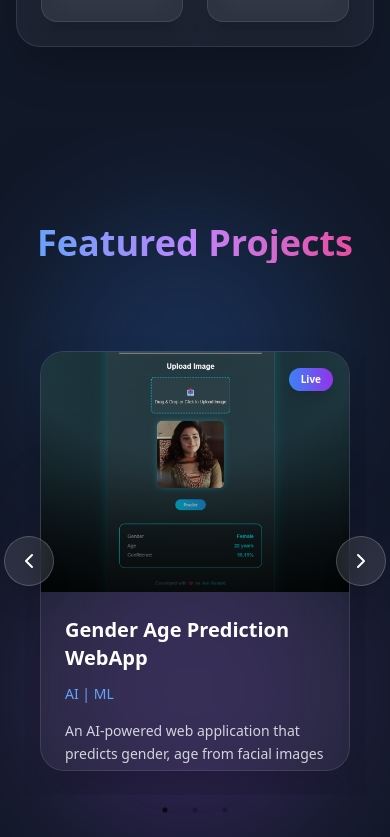
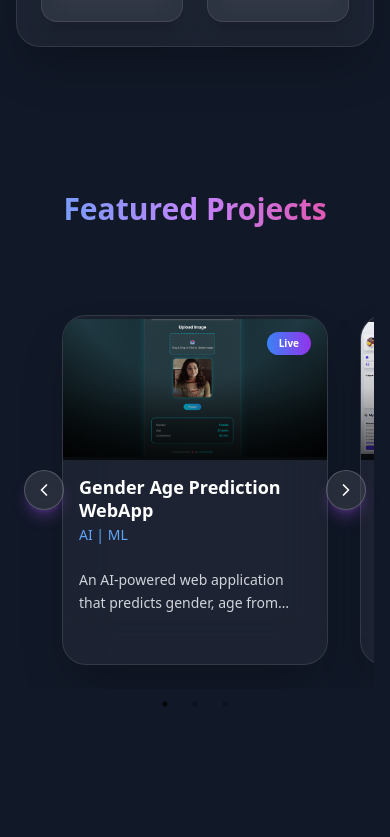
Before and after one commit to joerenald/my-portfolio, a React (Vite) app: page / in a window 390 px wide. Shown: the part 5060-5897 px from the top of the page. Built offline with nearby package versions, Linux system fonts and the light colour scheme.

Commit message:
Improve projects section and mobile UI

```diff
--- a/src/components/Projects.jsx
+++ b/src/components/Projects.jsx
@@ -57,12 +57,29 @@ function NextArrow({ onClick }) {
   return (
     <button
       onClick={onClick}
-      className="absolute -right-5 top-1/2 -translate-y-1/2 z-20
-      bg-white/10 backdrop-blur-md border border-white/20
-      p-3 rounded-full shadow-xl hover:scale-110
-      hover:bg-blue-500/20 transition duration-300"
+      className="
+      absolute right-2 md:right-4
+      top-1/2 -translate-y-1/2
+      z-[999]
+
+      w-10 h-10 md:w-12 md:h-12
+      rounded-full
+
+      bg-white/10
+      backdrop-blur-xl
+      border border-white/20
+
+      flex items-center justify-center
+
+      shadow-lg shadow-purple-500/30
+
+      hover:scale-110
+      hover:bg-purple-500/20
+
+      transition-all duration-300
+      "
     >
-      <ChevronRight className="text-white" size={24} />
+      <ChevronRight size={20} className="text-white" />
     </button>
   );
 }
@@ -71,16 +88,32 @@ function PrevArrow({ onClick }) {
   return (
     <button
       onClick={onClick}
-      className="absolute -left-5 top-1/2 -translate-y-1/2 z-20
-      bg-white/10 backdrop-blur-md border border-white/20
-      p-3 rounded-full shadow-xl hover:scale-110
-      hover:bg-blue-500/20 transition duration-300"
+      className="
+      absolute left-2 md:left-4
+      top-1/2 -translate-y-1/2
+      z-[999]
+
+      w-10 h-10 md:w-12 md:h-12
+      rounded-full
+
+      bg-white/10
+      backdrop-blur-xl
+      border border-white/20
+
+      flex items-center justify-center
+
+      shadow-lg shadow-purple-500/30
+
+      hover:scale-110
+      hover:bg-purple-500/20
+
+      transition-all duration-300
+      "
     >
-      <ChevronLeft className="text-white" size={24} />
+      <ChevronLeft size={20} className="text-white" />
     </button>
   );
 }
-
 export default function Projects() {
   const [selectedProject, setSelectedProject] = useState(null);
 
@@ -99,10 +132,8 @@ export default function Projects() {
   speed: 700,
   slidesToShow: 3,
   slidesToScroll: 1,
-  autoplay: false,
-  pauseOnHover: true,
-  centerMode: false,
 
+  arrows: true,
   nextArrow: <NextArrow />,
   prevArrow: <PrevArrow />,
 
@@ -114,14 +145,17 @@ export default function Projects() {
       },
     },
     {
-      breakpoint: 640,
+      breakpoint: 768,
       settings: {
         slidesToShow: 1,
+        slidesToScroll: 1,
+        centerMode: true,
+        centerPadding: "30px",
+        arrows: true,
       },
     },
   ],
 };
-
   /* IMAGE SLIDER INSIDE MODAL */
 
   const imageSliderSettings = {
@@ -137,7 +171,7 @@ export default function Projects() {
     <section
       id="projects"
       ref={ref}
-      className="py-24 px-6 bg-gray-900 overflow-hidden relative"
+     className="py-16 md:py-24 px-4 md:px-6"
     >
       {/* BACKGROUND GLOW */}
 
@@ -155,7 +189,7 @@ export default function Projects() {
         {/* TITLE */}
 
         <motion.h2
-          className="text-4xl md:text-5xl font-extrabold text-center mb-16
+          className="text-3xl md:text-5xl font-extrabold text-center mb-16
           bg-gradient-to-r from-blue-400 via-purple-400 to-pink-500
           bg-clip-text text-transparent"
           initial={{ opacity: 0, y: 40 }}
@@ -185,7 +219,7 @@ className="
 relative group rounded-3xl overflow-hidden
 bg-white/5 backdrop-blur-xl border border-white/10
 shadow-2xl cursor-pointer
-h-[420px] md:h-[500px]
+h-[350px] md:h-[500px]
 flex flex-col
 "
   onClick={() => setSelectedProject(project)}
@@ -208,13 +242,18 @@ flex flex-col
   </span>
 
   {/* IMAGE */}
-  <div className="relative h-60 overflow-hidden flex-shrink-0">
+<div className="relative h-36 md:h-60 overflow-hidden flex-shrink-0">
     <img
       src={project.images[0]}
       alt={project.title}
-      className="w-full h-full object-cover
-      group-hover:scale-110 group-hover:rotate-1
-      transition duration-[1200ms]"
+      className="
+w-full
+h-full
+object-contain
+bg-black/10
+group-hover:scale-105
+transition duration-700
+"
     />
 
     <div
@@ -224,15 +263,8 @@ flex flex-col
   </div>
 
   {/* CONTENT */}
-  <div className="relative z-10 p-6 flex flex-col flex-grow">
-    <h3
-  className="
-  text-xl md:text-2xl
-  font-bold text-white mb-3
-  min-h-[56px]
-  line-clamp-2
-  "
->
+ <div className="relative z-10 p-4 flex flex-col gap-1">
+  <h3 className="text-lg md:text-2xl font-bold text-white leading-tight">
   {project.title}
 </h3>
 
@@ -241,22 +273,32 @@ flex flex-col
     </p>
 
    <p
-      className="text-gray-300 text-sm leading-relaxed
-      line-clamp-4 flex-grow"
+  className="
+  text-gray-300
+  text-sm
+  leading-relaxed
+  line-clamp-2
+  mt-1
+  "
 >
   {project.description}
 </p>
-
     {/* BUTTON */}
     <div
-      className="mt-6 opacity-0 translate-y-5
+      className="mt-3 opacity-0 translate-y-5
       group-hover:opacity-100 group-hover:translate-y-0
       transition duration-500"
     >
      <button
-        className="px-5 py-2 rounded-xl
-        bg-gradient-to-r from-blue-500 to-purple-600
-        text-white font-medium shadow-lg"
+  className="
+  px-4 py-2
+  text-sm
+  rounded-xl
+  bg-gradient-to-r
+  from-blue-500
+  to-purple-600
+  text-white
+  "
 >
         View Details
       </button>
@@ -307,7 +349,15 @@ flex flex-col
 
               {/* TITLE */}
 
-              <h3 className="text-3xl font-bold text-white mb-3">
+              <h3
+  className="
+  text-xl md:text-2xl
+  font-bold
+  text-white
+  line-clamp-2
+  min-h-[56px]
+"
+>
                 {selectedProject.title}
               </h3>
 
@@ -327,7 +377,7 @@ flex flex-col
                     <img
                       src={img}
                       alt=""
-                      className="rounded-2xl w-full h-[420px] object-cover"
+                      className="rounded-2xl w-full h-[420px] object-contain"
                     />
                   </div>
                 ))}
--- a/src/index.css
+++ b/src/index.css
@@ -249,3 +249,14 @@ body {
 
   z-index: 1;
 }
+/* Hide default slick arrows */
+.slick-prev:before,
+.slick-next:before {
+  display: none !important;
+}
+
+/* Keep custom arrows above cards */
+.slick-prev,
+.slick-next {
+  z-index: 999 !important;
+}
```
Lines whose indentation alone changed are shown as unchanged.
